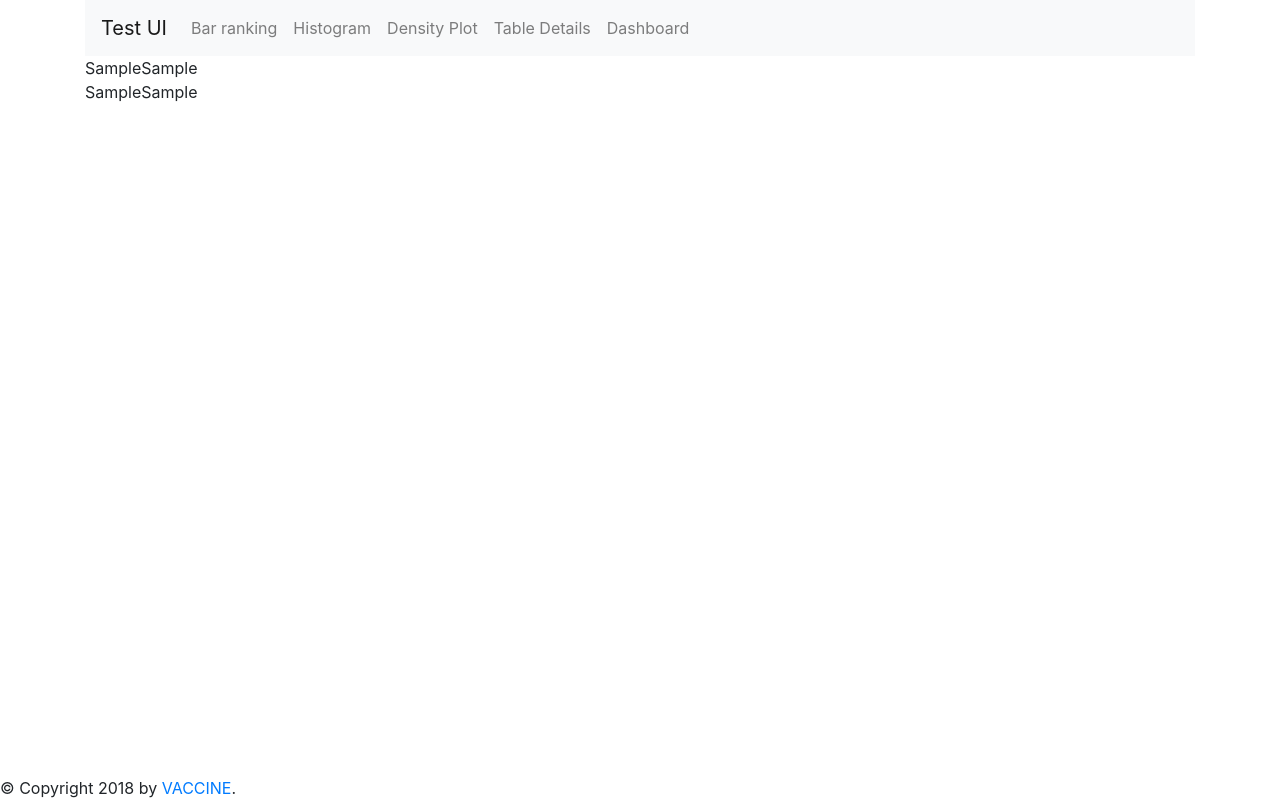
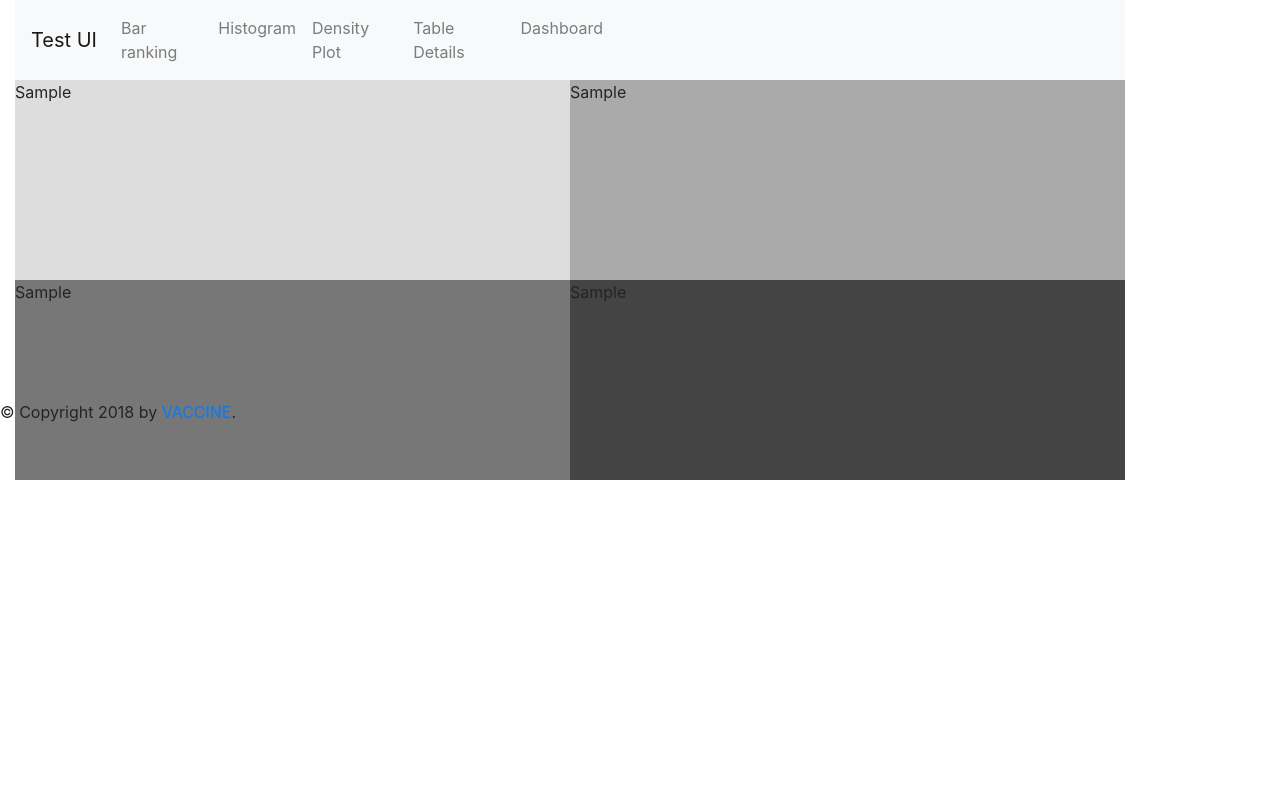
Before and after one commit to kirubeltadesse/Webpageranking, a Django app: template webranking/template/bokeh_app/sidebyside.html in a window 1280 px wide. Run offline with Django 3.2, Linux system fonts and the light colour scheme; the template is opened without the code that fills it: most values are stand-ins (such as "Sample title", 1, 10 or a date in 2020); some libraries are stand-ins or nearby versions.

Commit message:
modified the grid

```diff
--- a/webranking/static/css/style.css
+++ b/webranking/static/css/style.css
@@ -1,5 +1,11 @@
-.col{
+/* .col{
   background-color: powderblue;
   border: 1px solid black;
   height: 50px;
-}
+} */
+html, body { height: 100%; padding: 0; margin: 0; }
+div { width: 50%; height: 50%; float: left; }
+#div1 { background: #DDD; }
+#div2 { background: #AAA; }
+#div3 { background: #777; }
+#div4 { background: #444; }
--- a/webranking/template/bokeh_app/sidebyside.html
+++ b/webranking/template/bokeh_app/sidebyside.html
@@ -1,29 +1,46 @@
 {% extends "bokeh_app/index.html" %}
 {% block head %}
-<link rel="stylesheet" href="style.css" />
+
 <link href="https://maxcdn.bootstrapcdn.com/bootstrap/4.0.0/css/bootstrap.min.css" rel="stylesheet"/>
 
 {% endblock %}
 {% block title %} Bokeh Figure {% endblock %}
 {% block body %}
 
-  <div class="container">
+
+<link rel="stylesheet" href="style.css" />
+
+<div id="div1">
+  {{server_script|safe}}
+</div>
+<div id="div2">
+  {{den_script|safe}}
+</div>
+<div id="div3">
+  {{his_script|safe}}
+</div>
+<div id="div4">
+  {{rank_script|safe}}
+</div>
+
+
+  <!-- <div class="container">
     <div class="row">
-      <div class="col-">
+      <div class="col-sm">
       {{server_script|safe}}
       </div>
-      <div class="col-">
+      <div class="col-sm">
       {{den_script|safe}}
       </div>
     </div>
     <div class="row">
-      <div class="col-">
+      <div class="col-sm">
       {{his_script|safe}}
       </div>
-      <div class="col-">
+      <div class="col-sm">
       {{rank_script|safe}}
       </div>
     </div>
-  </div>
+  </div> -->
 
 {% endblock %}
```
